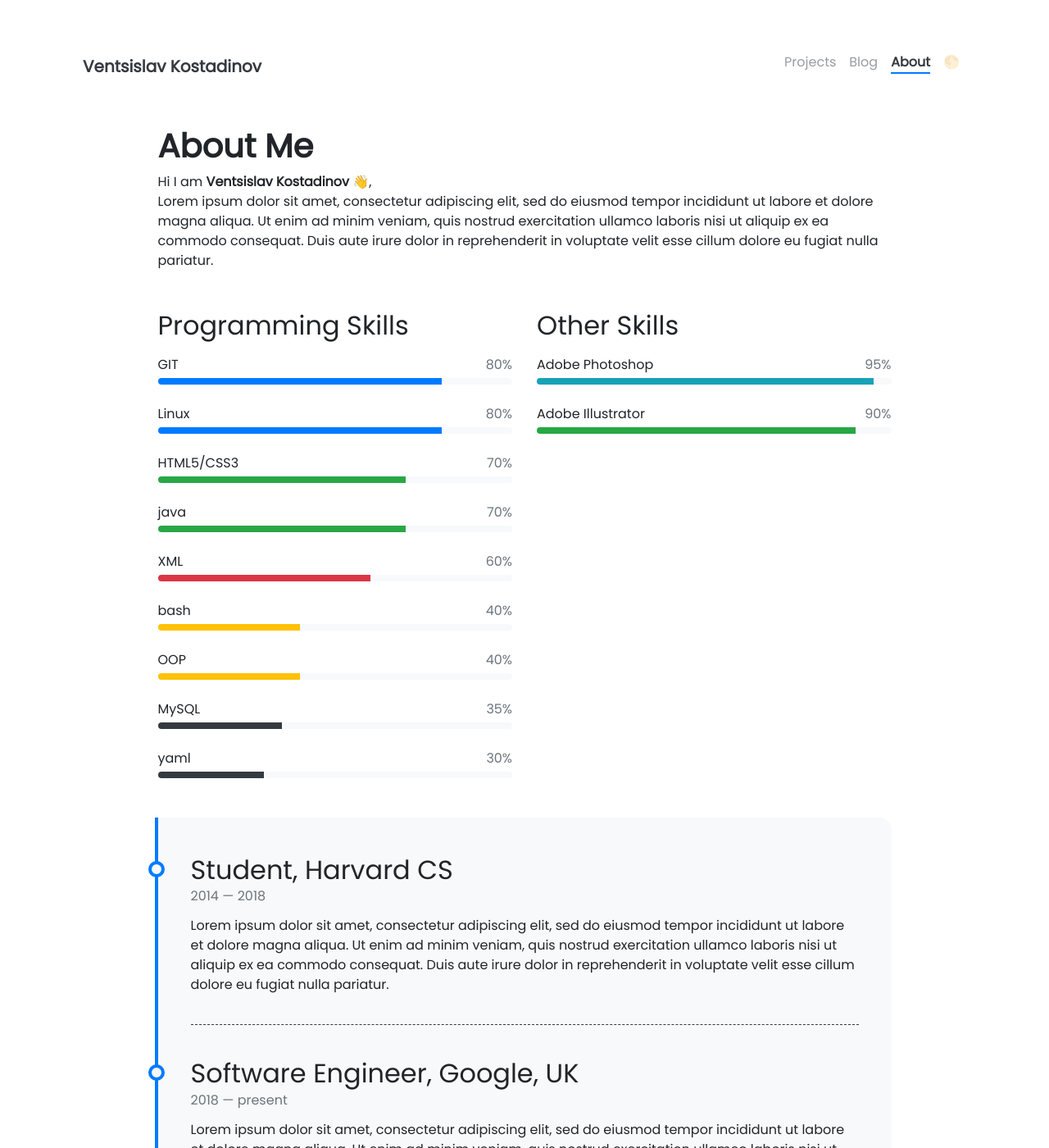
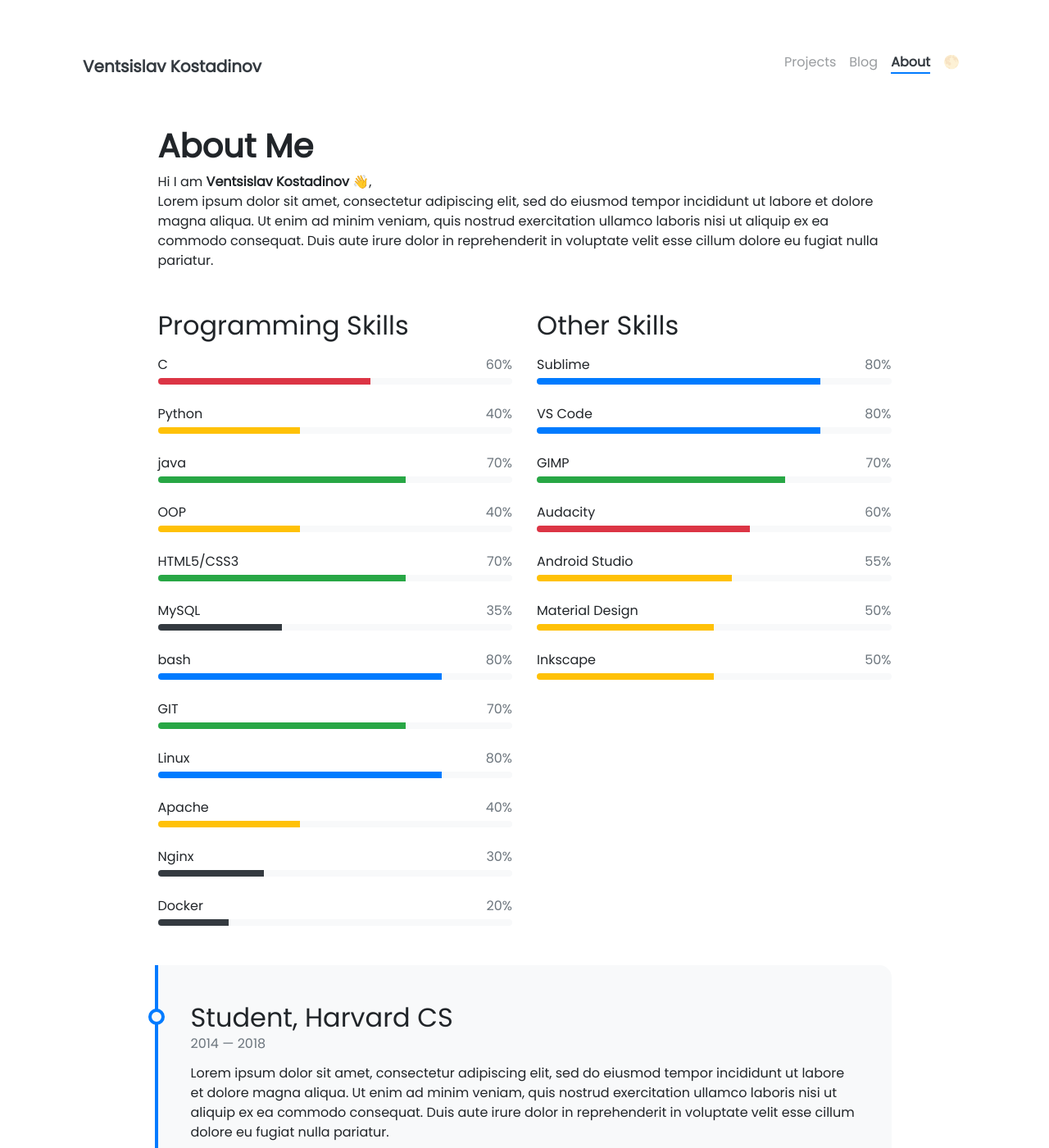
Before and after one commit to clappingmonkey/personal-site, a Jekyll site: the page built from pages/about.md, in a window 1280 px wide and 1400 px high. Shown: the whole window at 82% size. Built offline with Jekyll 4.4.1, drawn with Linux system fonts in a browser that asks for light colours; nearby versions of some CDN libraries; emoji names are drawn with the system emoji font.

Commit message:
edit the prog skills and other skills yaml files

```diff
--- a/_data/other-skills.yml
+++ b/_data/other-skills.yml
@@ -1,7 +1,27 @@
-- name: Adobe Photoshop
-  percentage: 95
-  color: info
+- name: Sublime
+  percentage: 80
+  color:
 
-- name: Adobe Illustrator
-  percentage: 90
+- name: VS Code
+  percentage: 80
+  color:
+
+- name: GIMP
+  percentage: 70
   color: success
+
+- name: Audacity
+  percentage: 60
+  color: danger
+
+- name: Android Studio
+  percentage: 55
+  color: warning
+
+- name: Material Design
+  percentage: 50
+  color: warning
+
+- name: Inkscape
+  percentage: 50
+  color: warning
--- a/_data/programming-skills.yml
+++ b/_data/programming-skills.yml
@@ -1,35 +1,47 @@
-- name: GIT
+- name: C
+  percentage: 60
+  color: danger
+
+- name: Python
+  percentage: 40
+  color: warning
+
+- name: java
+  percentage: 70
+  color: success
+
+- name: OOP
+  percentage: 40
+  color: warning
+
+- name: HTML5/CSS3
+  percentage: 70
+  color: success
+
+- name: MySQL
+  percentage: 35
+  color: dark
+
+- name: bash
   percentage: 80
   color:
+
+- name: GIT
+  percentage: 70
+  color: success
 
 - name: Linux
   percentage: 80
   color:
 
-- name: HTML5/CSS3
-  percentage: 70
-  color: success
-
-- name: java
-  percentage: 70
-  color: success
-
-- name: XML
-  percentage: 60
-  color: danger
-
-- name: bash
+- name: Apache
   percentage: 40
   color: warning
 
-- name: OOP
-  percentage: 40
-  color: warning
-
-- name: MySQL
-  percentage: 35
+- name: Nginx
+  percentage: 30
   color: dark
 
-- name: yaml
-  percentage: 30
+- name: Docker
+  percentage: 20
   color: dark
```
